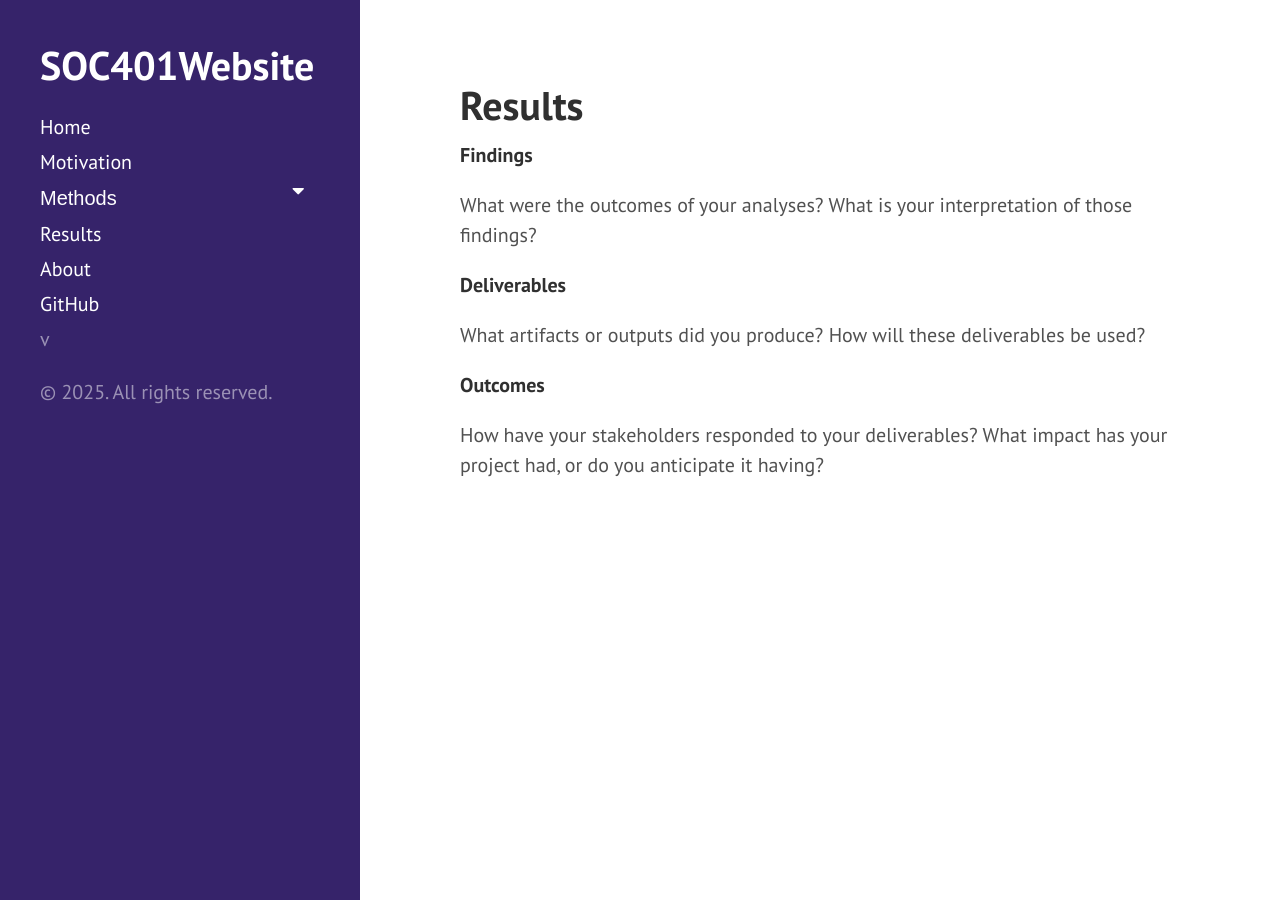
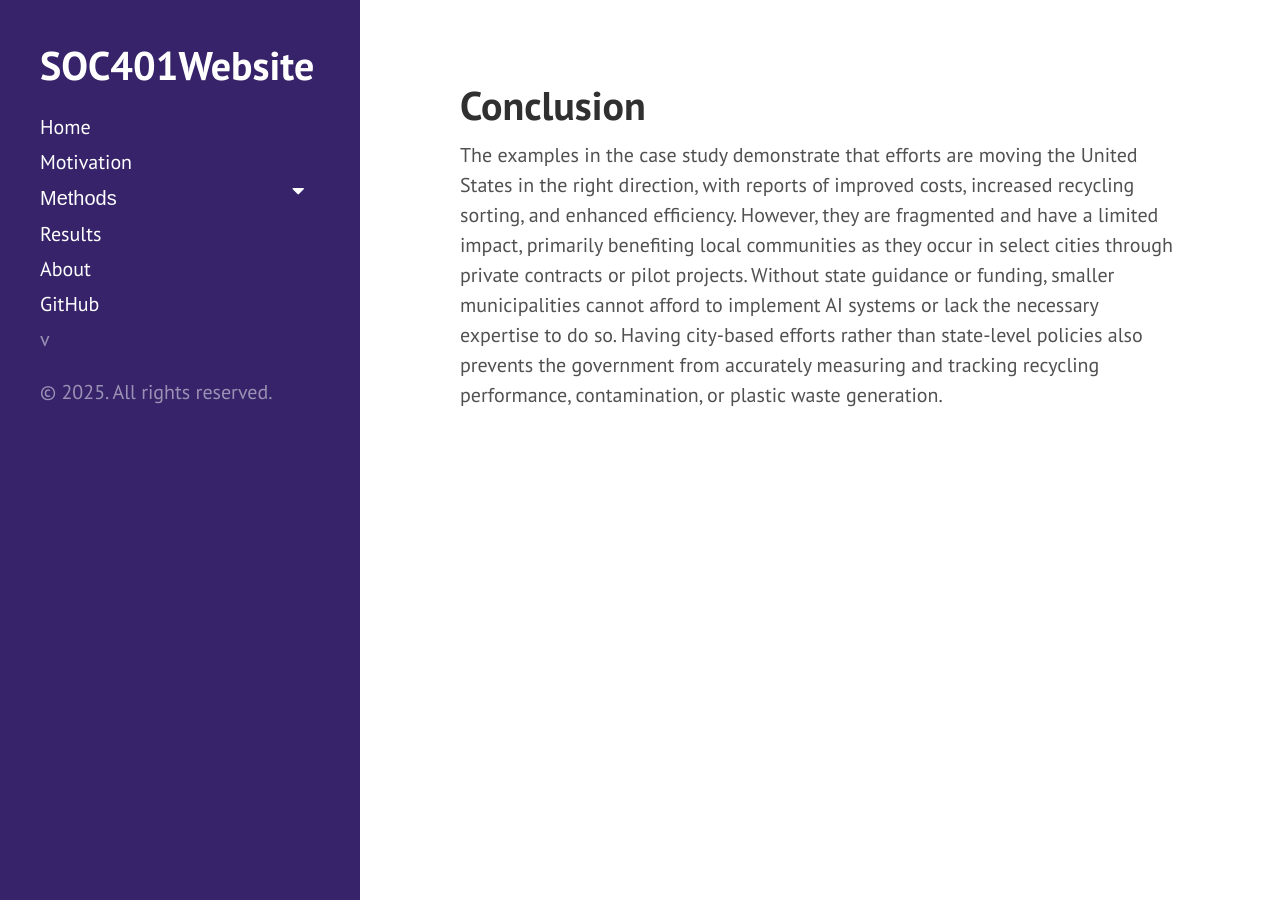
Before and after one commit to chendry6-blip/SOC401Website, a Jekyll site: the page built from results.md, in a window 1280 px wide. Built offline with Jekyll 4.4.1, drawn with Linux system fonts in a browser that asks for light colours.

Commit message:
Update results.md

```diff
--- a/results.md
+++ b/results.md
@@ -1,19 +1,6 @@
 ---
 layout: page
-title: Results
+title: Conclusion
 ---
 
-**Findings**
-
-What were the outcomes of your analyses?
-What is your interpretation of those findings?
-
-**Deliverables**
-
-What artifacts or outputs did you produce?
-How will these deliverables be used?
-
-**Outcomes**
-
-How have your stakeholders responded to your deliverables?
-What impact has your project had, or do you anticipate it having?
+The examples in the case study demonstrate that efforts are moving the United States in the right direction, with reports of improved costs, increased recycling sorting, and enhanced efficiency. However, they are fragmented and have a limited impact, primarily benefiting local communities as they occur in select cities through private contracts or pilot projects. Without state guidance or funding, smaller municipalities cannot afford to implement AI systems or lack the necessary expertise to do so. Having city-based efforts rather than state-level policies also prevents the government from accurately measuring and tracking recycling performance, contamination, or plastic waste generation.
```
